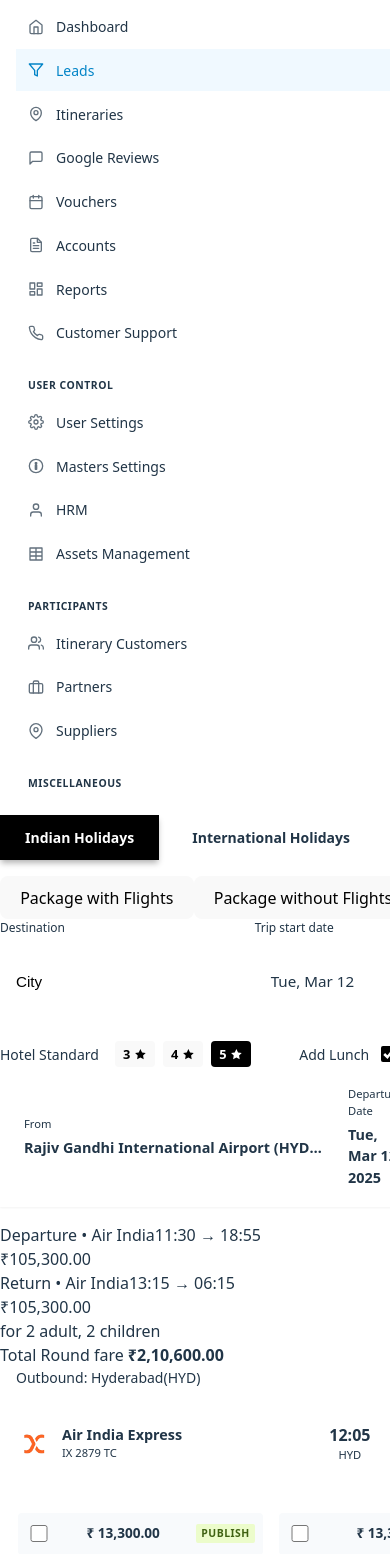
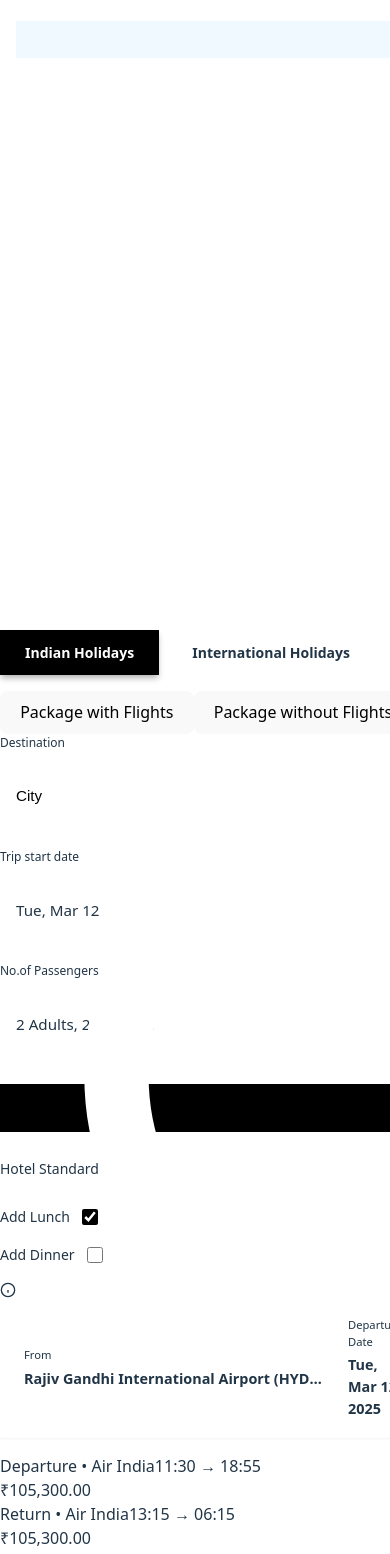
Before and after one commit to deepakpathik/gogaga-ui, a React (Vite) app: page / in a window 390 px wide. Shown: the part 80-1634 px from the top of the page. Built offline with nearby package versions, Linux system fonts and the light colour scheme; the HTML template or start-up script is replaced by a standard one.

Commit message:
feat: Implement responsive layout

```diff
--- a/src/components/Filters/Filters.css
+++ b/src/components/Filters/Filters.css
@@ -134,3 +134,49 @@
     height: 1rem;
     color: var(--text-secondary);
 }
+
+@media (max-width: 1024px) {
+    .search-row {
+        flex-wrap: wrap;
+        gap: 1rem;
+    }
+
+    .hotel-options-row {
+        flex-wrap: wrap;
+        gap: 1.5rem;
+    }
+}
+
+@media (max-width: 768px) {
+    .search-row {
+        flex-direction: column;
+        align-items: stretch;
+    }
+
+    .input-group {
+        width: 100%;
+        min-width: 0;
+    }
+
+    .search-btn-black {
+        width: 100%;
+        margin-top: 0.5rem;
+    }
+
+    .hotel-options-row {
+        flex-direction: column;
+        align-items: flex-start;
+        gap: 1.5rem;
+    }
+
+    .option-group {
+        width: 100%;
+        justify-content: space-between;
+    }
+
+    .checkbox-group {
+        flex-direction: column;
+        align-items: flex-start;
+        gap: 1rem;
+    }
+}
--- a/src/components/FlightCard/FlightCard.css
+++ b/src/components/FlightCard/FlightCard.css
@@ -230,3 +230,56 @@
     width: 0.875rem;
     height: 0.875rem;
 }
+
+@media (max-width: 768px) {
+    .flight-card {
+        min-height: auto;
+        gap: 1rem;
+    }
+
+    .flight-main-row {
+        flex-direction: column;
+        align-items: flex-start;
+        gap: 1.5rem;
+    }
+
+    .airline-info {
+        width: 100%;
+    }
+
+    .flight-time-group {
+        align-items: flex-start;
+    }
+
+    .flight-duration-group {
+        align-items: flex-start;
+        width: 100%;
+        margin: 0.5rem 0;
+    }
+
+    .duration-line {
+        width: 50px;
+        justify-content: flex-start;
+    }
+
+    .stops-dot {
+        margin-left: 0;
+    }
+
+    .flight-badges-row {
+        flex-wrap: wrap;
+        height: auto;
+        overflow-x: visible;
+        gap: 0.75rem;
+    }
+
+    .badge-group {
+        min-width: calc(50% - 0.5rem);
+        flex: unset;
+    }
+
+    .flight-footer-row {
+        flex-wrap: wrap;
+        gap: 1rem;
+    }
+}
--- a/src/components/FlightSection/FlightSection.css
+++ b/src/components/FlightSection/FlightSection.css
@@ -58,3 +58,20 @@
 .flight-list.scrollable::-webkit-scrollbar-thumb:hover {
     background: #94a3b8;
 }
+
+@media (max-width: 768px) {
+    .header-cols {
+        display: none;
+    }
+
+    .flight-section {
+        height: auto;
+        overflow: visible;
+    }
+
+    .flight-list.scrollable {
+        height: auto;
+        overflow: visible;
+        padding-right: 0;
+    }
+}
--- a/src/layout/MainLayout.jsx
+++ b/src/layout/MainLayout.jsx
@@ -4,7 +4,7 @@ import Sidebar from '../components/Sidebar/Sidebar';
 import Topbar from '../components/Topbar/Topbar';
 
 const MainLayout = () => {
-    const [isSidebarCollapsed, setIsSidebarCollapsed] = useState(false);
+    const [isSidebarCollapsed, setIsSidebarCollapsed] = useState(window.innerWidth < 768);
 
     const toggleSidebar = () => {
         setIsSidebarCollapsed(!isSidebarCollapsed);
@@ -18,6 +18,10 @@ const MainLayout = () => {
                 <div className="sidebar-area">
                     <Sidebar isCollapsed={isSidebarCollapsed} />
                 </div>
+
+                {!isSidebarCollapsed && (
+                    <div className="sidebar-overlay" onClick={() => setIsSidebarCollapsed(true)}></div>
+                )}
                 <main className="main-content">
                     <Outlet />
                 </main>
--- a/src/styles.css
+++ b/src/styles.css
@@ -429,3 +429,96 @@ ul {
     overflow: hidden;
     padding-bottom: 2rem;
 }
+
+.sidebar-overlay {
+    display: none;
+}
+
+@media (max-width: 1024px) {
+    .main-body {
+        grid-template-columns: 200px 1fr;
+    }
+
+    .flights-grid {
+        grid-template-columns: 1fr;
+    }
+
+    .blue-banner {
+        grid-template-columns: 1fr 1fr;
+        gap: 1rem;
+    }
+
+    .banner-divider {
+        display: none;
+    }
+
+    .banner-col {
+        align-items: flex-start;
+    }
+}
+
+@media (max-width: 768px) {
+    .main-body {
+        grid-template-columns: 1fr;
+    }
+
+    .main-body.collapsed {
+        grid-template-columns: 1fr;
+    }
+
+    .sidebar-area {
+        position: fixed;
+        top: var(--header-height);
+        left: 0;
+        bottom: 0;
+        z-index: 50;
+        width: var(--sidebar-width);
+        transform: translateX(0);
+        transition: transform 0.3s ease-in-out;
+        box-shadow: 2px 0 8px rgba(0, 0, 0, 0.1);
+    }
+
+    /* When collapsed on desktop it's mini, on mobile it's hidden */
+    .main-body.collapsed .sidebar-area {
+        transform: translateX(-100%);
+        width: var(--sidebar-width);
+        /* Enhance transition */
+    }
+
+    /* Overlay when sidebar is open */
+    .sidebar-overlay {
+        display: block;
+        position: fixed;
+        top: 0;
+        left: 0;
+        right: 0;
+        bottom: 0;
+        background-color: rgba(0, 0, 0, 0.5);
+        z-index: 40;
+        cursor: pointer;
+    }
+
+    /* Adjust flight grid for mobile */
+    .flights-grid {
+        grid-template-columns: 1fr;
+    }
+
+    .blue-banner {
+        flex-direction: column;
+        align-items: flex-start;
+        gap: 1.5rem;
+    }
+
+    .banner-divider {
+        display: none;
+    }
+
+    .filters-container {
+        flex-direction: column;
+        align-items: stretch;
+    }
+
+    .filters-group {
+        justify-content: space-between;
+    }
+}
```
